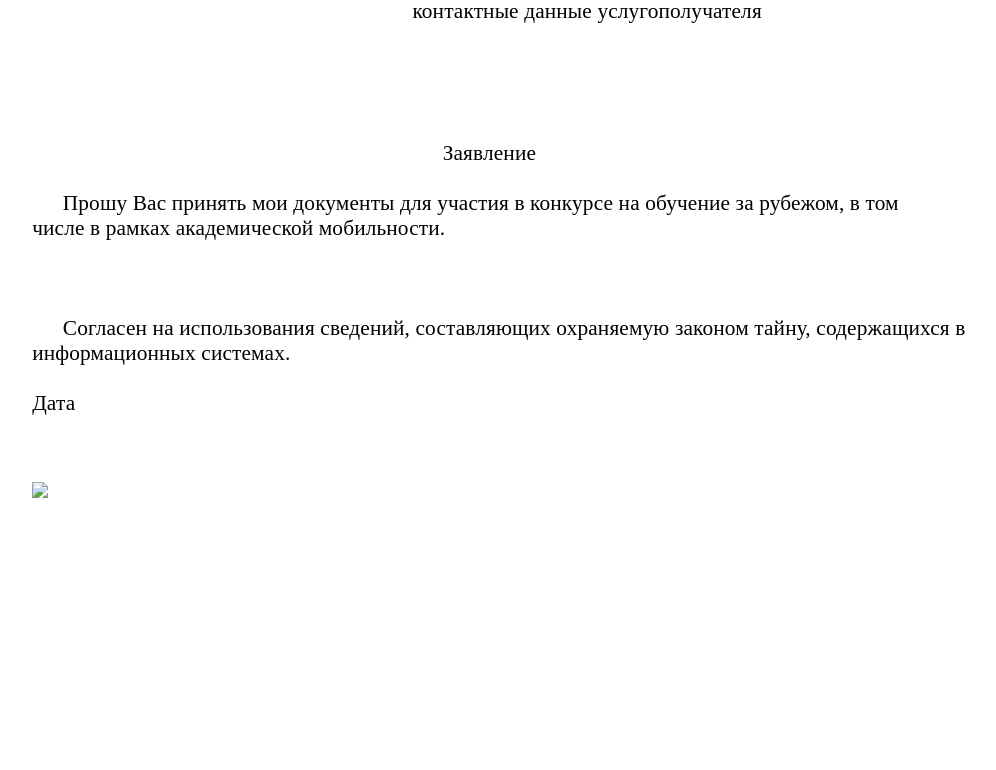
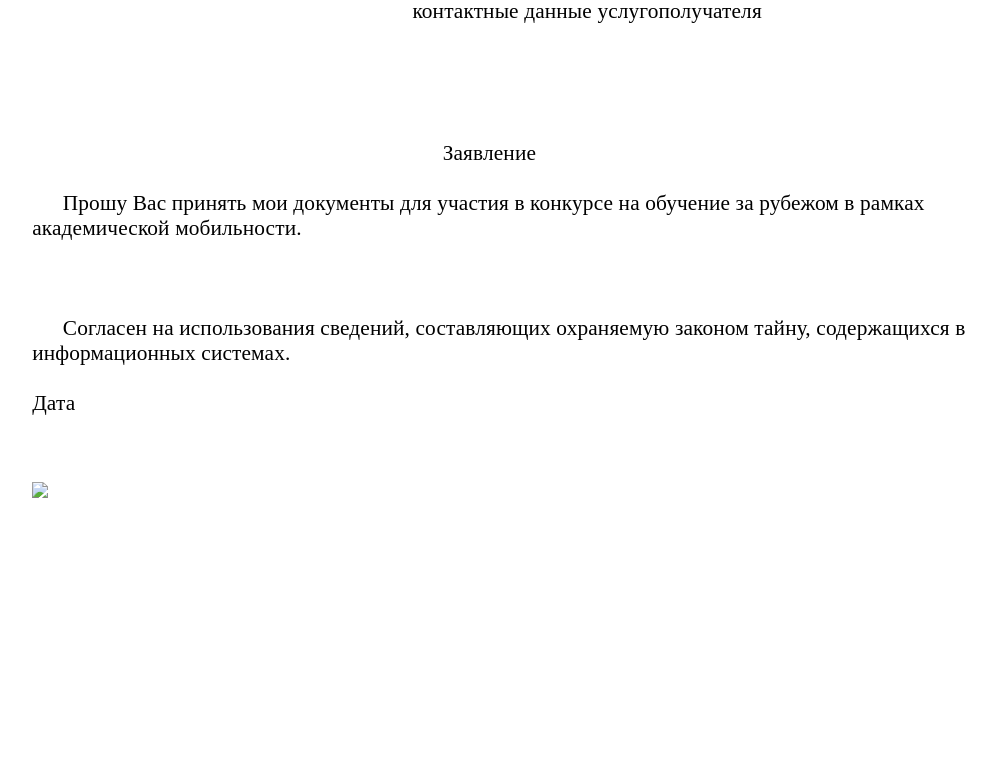
Before and after one commit to 5kif4a/student-service-center, a Django app: template templates/applications/abroad.html in a window 1280 px wide. Shown: the part 202-972 px from the top of the page, without its empty margins (87-1083 px from the left). Run offline with Django 3.2, Linux system fonts and the light colour scheme; the template is opened without the code that fills it, so the values that code supplies are empty.

Commit message:
Abroad application changed

```diff
--- a/templates/applications/abroad.html
+++ b/templates/applications/abroad.html
@@ -225,7 +225,7 @@ div.WordSection1
   0cm;margin-left:0cm;margin-bottom:.0001pt;text-indent:22.95pt;line-height:
   normal'><span style='font-size:16.0pt;font-family:"Times New Roman","serif";
   color:black;letter-spacing:.1pt;background:white'>Прошу Вас принять мои
-  документы для участия в конкурсе на обучение за рубежом, в том числе в рамках
+  документы для участия в конкурсе на обучение за рубежом в рамках
   академической мобильности.</span> </p>
   <p class=MsoNormal style='margin-bottom:0cm;margin-bottom:.0001pt;text-indent:
   22.95pt;line-height:normal'><span style='font-size:16.0pt;font-family:"Times New Roman","serif";
```
